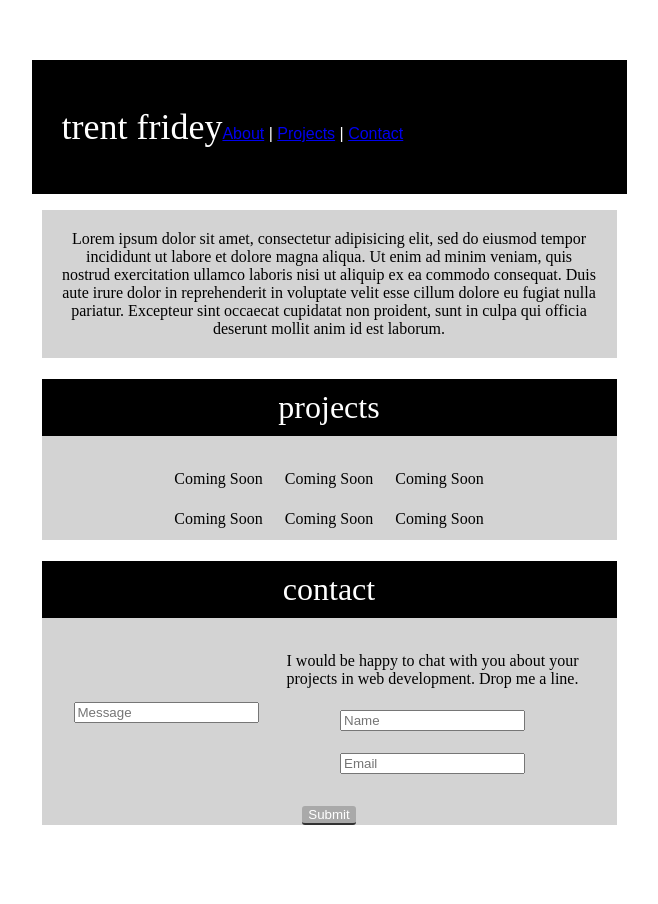
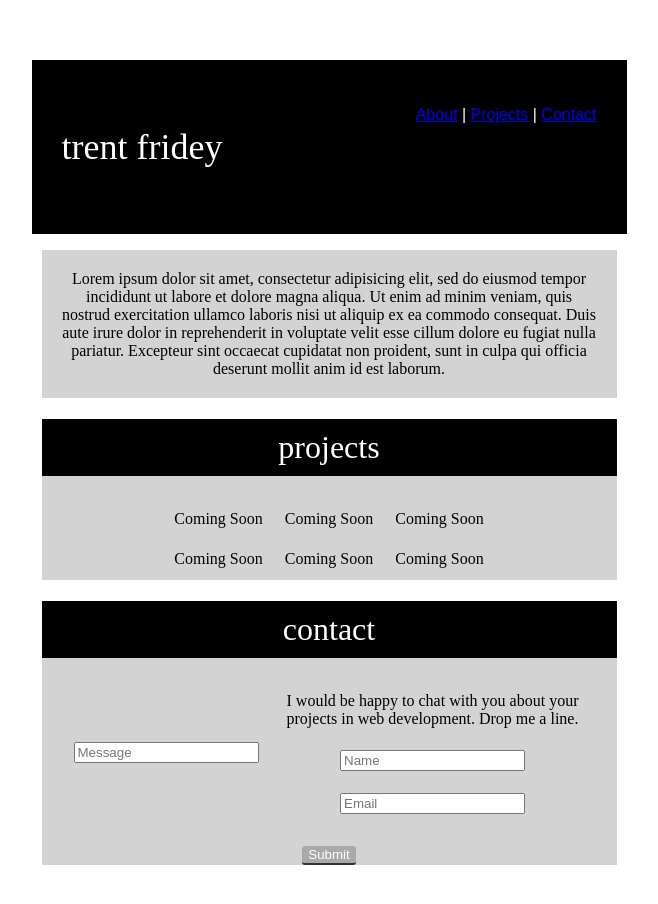
Before and after one commit to trentfridey/trentfridey.github.io, a plain HTML site: page index.html in a window 1280 px wide. Shown: the whole page, without its empty margins (311-969 px from the left). Drawn offline with Linux system fonts and the light colour scheme.

Commit message:
update index and style

```diff
--- a/index.html
+++ b/index.html
@@ -5,9 +5,10 @@
 <body>
   <center>
   <div class="nav">
-    <p><span id="title">trent fridey</span><span id="links"><a href="#about">About</a> |
+    <p id="title">trent fridey</p>
+    <p id="links"><a href="#about">About</a> |
     <a href="#proj">Projects</a> |
-    <a href="#contact">Contact</a></span></p>
+    <a href="#contact">Contact</a></p>
   </div>
   <div id="about">
     <p>Lorem ipsum dolor sit amet, consectetur adipisicing elit, sed do eiusmod tempor incididunt ut labore et dolore magna aliqua. Ut enim ad minim veniam, quis nostrud exercitation ullamco laboris nisi ut aliquip ex ea commodo consequat. Duis aute irure dolor in reprehenderit in voluptate velit esse cillum dolore eu fugiat nulla pariatur. Excepteur sint occaecat cupidatat non proident, sunt in culpa qui officia deserunt mollit anim id est laborum.</p>
```
